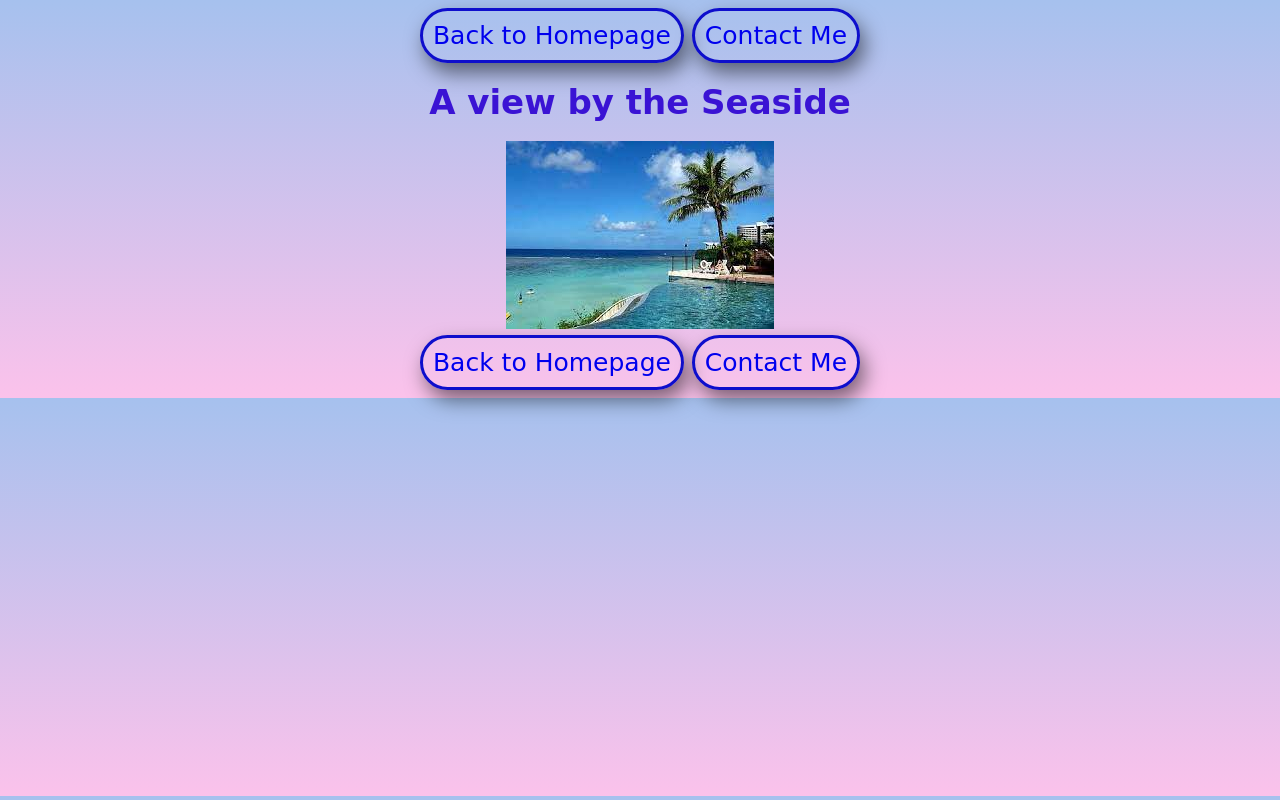
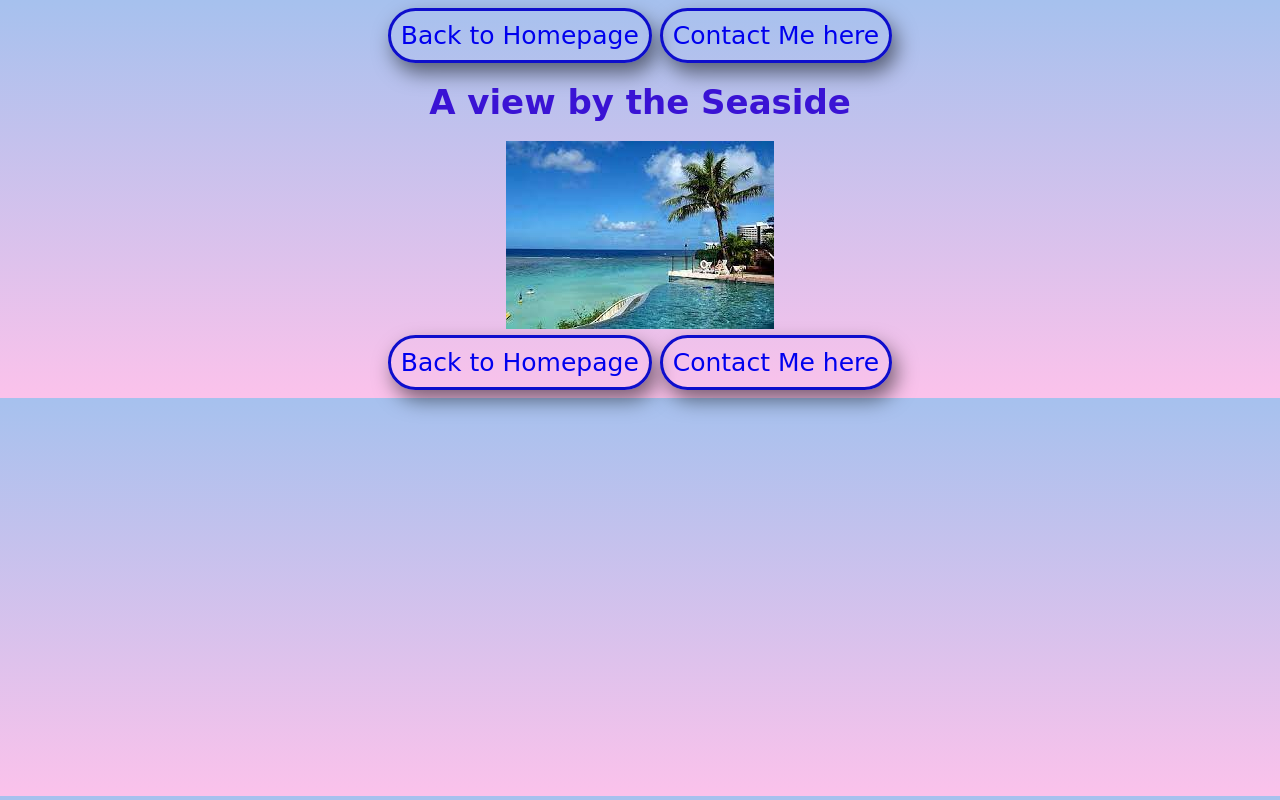
Before and after one commit to Leona671/Croissant, a plain HTML site: page photo.html in a window 1280 px wide. Drawn offline with Linux system fonts and the light colour scheme.

Commit message:
Made SEO changes

```diff
--- a/photo.html
+++ b/photo.html
@@ -3,17 +3,17 @@
 <head>
     <meta charset="UTF-8">
     <meta http-equiv="X-UA-Compatible" content="IE=edge">
-    <meta name="viewport" content="width=device-width, initial-scale=1.0">
+    <meta name="description" content="A view of Guam's weather by the Seaside.">
     <link href="/src/styles.css" rel="stylesheet" type="text/css" />
-    <title>Seaside</title>
+    <title>By the Seaside in Guam: SheCodes.com</title>
 </head>
 <body>
     <a href="/index.html" class="button">Back to Homepage</a>
-    <a href="contact.html" class="button">Contact Me</a>
+    <a href="contact.html" class="button">Contact Me here</a>
     <h1>A view by the Seaside</h1>
     <img src="/images/weather.jpg" alt="Guam weather" id="weather" />
     <br>
     <a href="/index.html" class="button">Back to Homepage</a>
-    <a href="contact.html" class="button">Contact Me</a>
+    <a href="contact.html" class="button">Contact Me here</a>
 </body>
 </html>
```
Also changed, not shown: contact.html (+3 -2 lines), index.html (+3 -2 lines).
